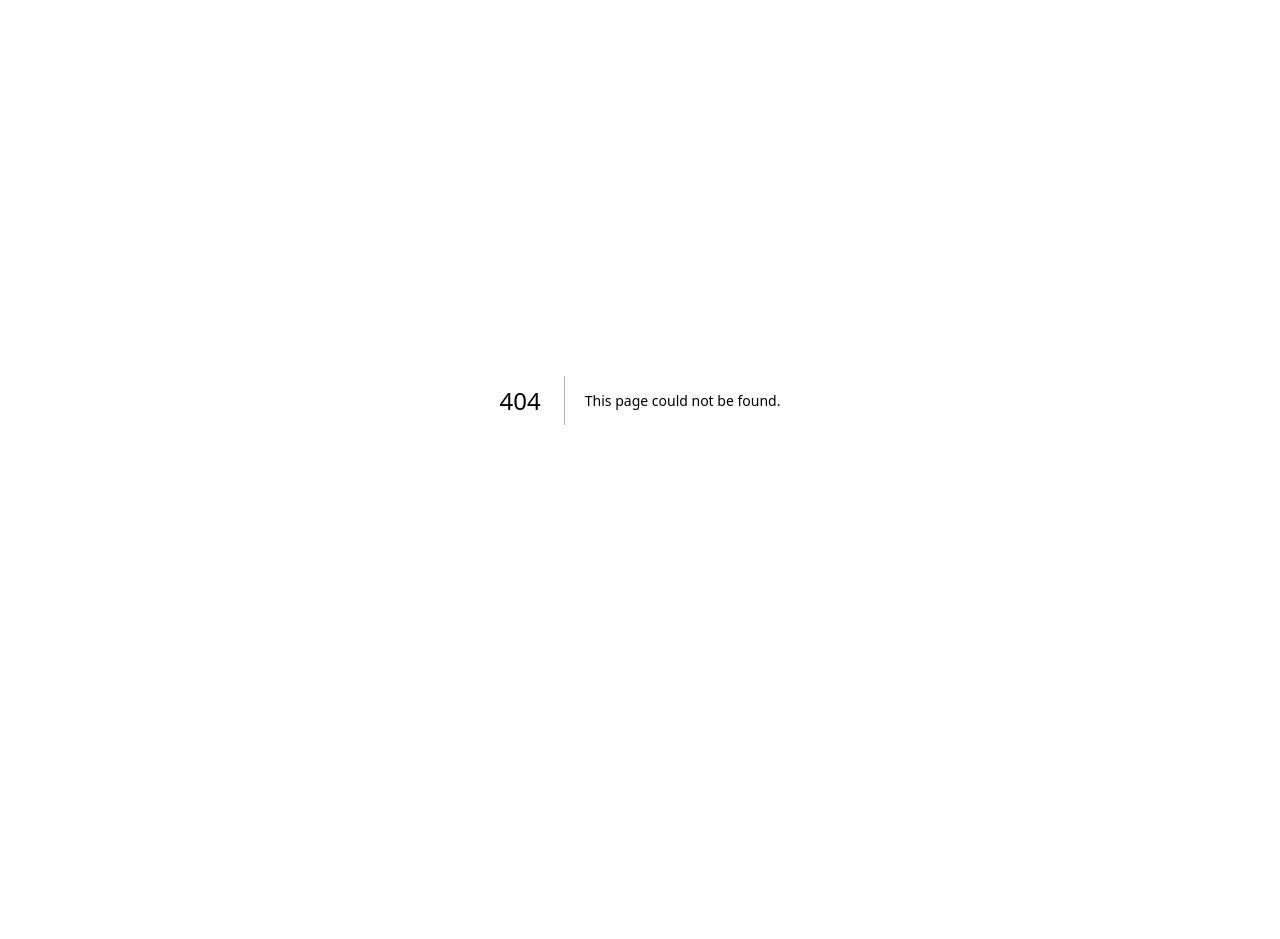
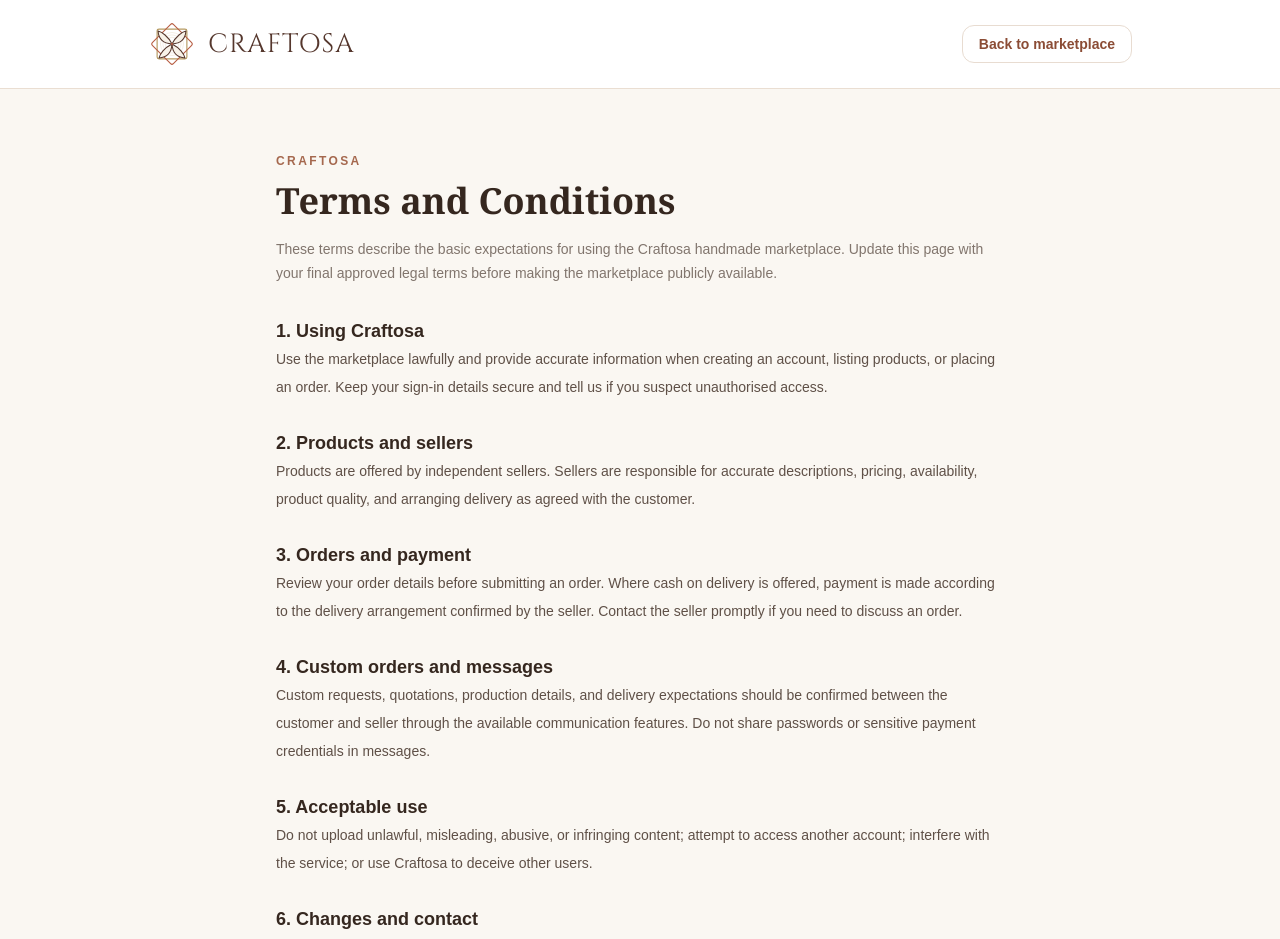
Before and after one commit to Kavindulal/craftosa, a Next.js app in the folder frontend/: page /terms in a window 1280 px wide. Before the commit this address had no page. Shown: the top 939 px of the page. Before the commit the page ends 800 px from the top, so only its background shows below. Built offline with nearby package versions, Linux system fonts and the light colour scheme.

Commit message:
Add terms page to resolve missing route

```diff
--- /dev/null
+++ b/frontend/app/terms/page.tsx
@@ -0,0 +1,54 @@
+"use client";
+
+import Link from "next/link";
+import CraftosaLogo from "../../components/craftosa-logo";
+
+export default function TermsPage() {
+  return (
+    <main className="min-h-screen bg-[#faf7f2] text-[#35271f]">
+      <header className="border-b border-[#eaded2] bg-white">
+        <div className="mx-auto flex max-w-5xl items-center justify-between px-5 py-5">
+          <CraftosaLogo />
+          <Link href="/" className="rounded-xl border border-[#e8dcd1] px-4 py-2 text-sm font-semibold text-[#8b4c35] hover:bg-[#faf4ee]">
+            Back to marketplace
+          </Link>
+        </div>
+      </header>
+      <article className="mx-auto max-w-3xl px-5 py-12 sm:py-16">
+        <p className="text-xs font-semibold uppercase tracking-[0.2em] text-[#a5684e]">Craftosa</p>
+        <h1 className="mt-3 font-serif text-4xl font-semibold">Terms and Conditions</h1>
+        <p className="mt-4 text-sm leading-6 text-[#81756d]">
+          These terms describe the basic expectations for using the Craftosa handmade marketplace.
+          Update this page with your final approved legal terms before making the marketplace publicly available.
+        </p>
+        <div className="mt-8 space-y-7 text-sm leading-7 text-[#5f5047]">
+          <section>
+            <h2 className="text-lg font-semibold text-[#35271f]">1. Using Craftosa</h2>
+            <p>Use the marketplace lawfully and provide accurate information when creating an account, listing products, or placing an order. Keep your sign-in details secure and tell us if you suspect unauthorised access.</p>
+          </section>
+          <section>
+            <h2 className="text-lg font-semibold text-[#35271f]">2. Products and sellers</h2>
+            <p>Products are offered by independent sellers. Sellers are responsible for accurate descriptions, pricing, availability, product quality, and arranging delivery as agreed with the customer.</p>
+          </section>
+          <section>
+            <h2 className="text-lg font-semibold text-[#35271f]">3. Orders and payment</h2>
+            <p>Review your order details before submitting an order. Where cash on delivery is offered, payment is made according to the delivery arrangement confirmed by the seller. Contact the seller promptly if you need to discuss an order.</p>
+          </section>
+          <section>
+            <h2 className="text-lg font-semibold text-[#35271f]">4. Custom orders and messages</h2>
+            <p>Custom requests, quotations, production details, and delivery expectations should be confirmed between the customer and seller through the available communication features. Do not share passwords or sensitive payment credentials in messages.</p>
+          </section>
+          <section>
+            <h2 className="text-lg font-semibold text-[#35271f]">5. Acceptable use</h2>
+            <p>Do not upload unlawful, misleading, abusive, or infringing content; attempt to access another account; interfere with the service; or use Craftosa to deceive other users.</p>
+          </section>
+          <section>
+            <h2 className="text-lg font-semibold text-[#35271f]">6. Changes and contact</h2>
+            <p>These are starter terms for the project and are not a substitute for legal advice. Replace or review them with terms appropriate to the final service and applicable law before launch.</p>
+          </section>
+        </div>
+      </article>
+      <footer className="border-t border-[#eaded2] bg-white px-5 py-6 text-center text-xs text-[#918277]">© 2026 Craftosa. Crafted with care.</footer>
+    </main>
+  );
+}
```
